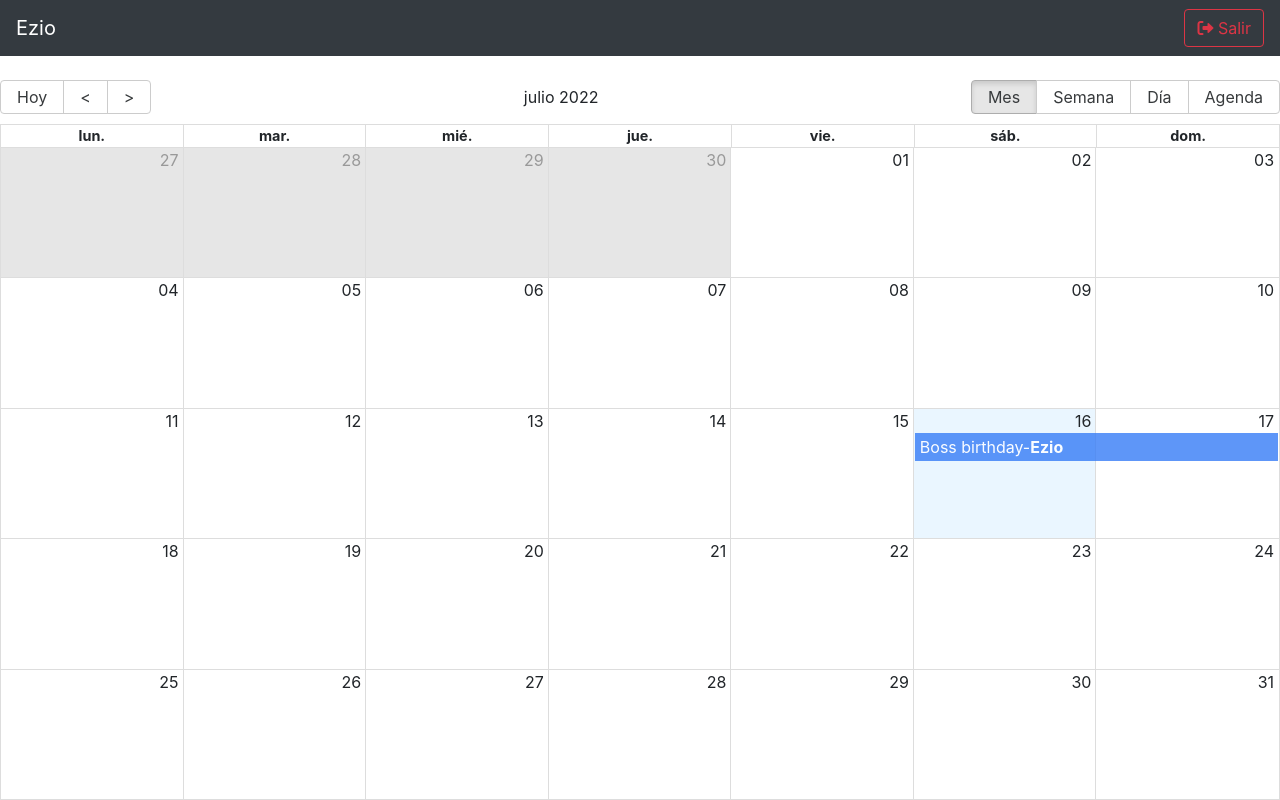
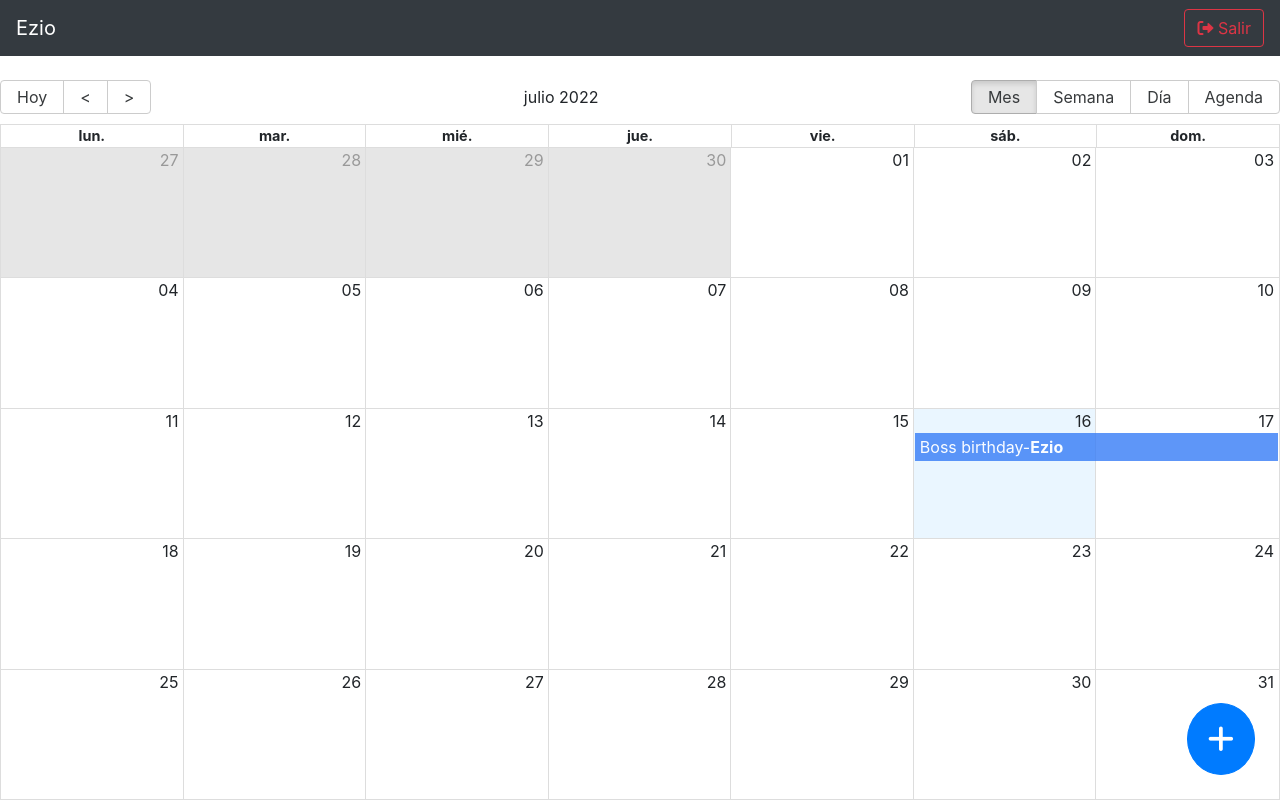
Before and after one commit to ewa1do/React-Course, a React (Vite) app in the folder calendar-app/: page / in a window 1280 px wide. Built offline with nearby package versions, Linux system fonts and the light colour scheme.

Commit message:
CalendarReducer y primeras acciones con los eventos

```diff
--- /dev/null
+++ b/calendar-app/src/actions/events.js
@@ -0,0 +1,15 @@
+import { types } from '../types/types';
+
+export const eventAddNew = (event) => {
+  return {
+    type: types.eventAddNew,
+    payload: event,
+  };
+};
+
+export const eventSetActive = (event) => {
+  return {
+    type: types.eventSetActive,
+    payload: event,
+  };
+};
--- a/calendar-app/src/components/calendar/CalendarScreen.jsx
+++ b/calendar-app/src/components/calendar/CalendarScreen.jsx
@@ -4,10 +4,13 @@ import { Calendar, momentLocalizer } from 'react-big-calendar';
 import moment from 'moment';
 
 import { Navbar } from '../ui/Navbar';
+import { AddNewFab } from '../ui/AddNewFab';
 import { messages } from '../../helpes/calendar-messages';
 import { CalendarEvent } from './CalendarEvent';
 import { CalendarModal } from './CalendarModal';
+
 import { uiOpenModal } from '../../actions/ui';
+import { eventSetActive } from '../../actions/events';
 
 import 'moment/locale/es';
 import './calendar.scss';
@@ -51,10 +54,11 @@ export const CalendarScreen = () => {
     localStorage.getItem('last-view') || 'month'
   );
 
-  const onDoubleClick = (e) => dispatch(uiOpenModal());
+  const onDoubleClick = () => dispatch(uiOpenModal());
 
   const onSelectEvent = (e) => {
-    console.log(e);
+    dispatch(eventSetActive(e));
+    dispatch(uiOpenModal());
   };
 
   const onViewChange = (e) => {
@@ -82,6 +86,8 @@ export const CalendarScreen = () => {
         }}
       />
 
+      <AddNewFab />
+
       <CalendarModal />
     </div>
   );
--- /dev/null
+++ b/calendar-app/src/components/ui/AddNewFab.jsx
@@ -0,0 +1,20 @@
+import { useDispatch } from 'react-redux';
+
+import { uiOpenModal } from '../../actions/ui';
+
+export const AddNewFab = () => {
+  const dispatch = useDispatch();
+
+  const handleOpenModalWhenButtonClicked = () => {
+    dispatch(uiOpenModal());
+  };
+
+  return (
+    <button
+      className='btn btn-primary fab'
+      onClick={handleOpenModalWhenButtonClicked}
+    >
+      <i className='fas fa-plus'></i>
+    </button>
+  );
+};
--- /dev/null
+++ b/calendar-app/src/reducers/calendarReducer.js
@@ -0,0 +1,33 @@
+import moment from 'moment';
+
+import { types } from '../types/types';
+
+const initialState = {
+  events: [
+    {
+      title: 'Boss birthday',
+      start: moment().toDate(),
+      end: moment().add(2, 'hours').toDate(),
+      bgcolor: '#fafafa',
+      notes: 'Comprar el pastel',
+      user: {
+        _id: 123,
+        name: 'Ezio',
+      },
+    },
+  ],
+  activeEvent: null,
+};
+
+export const calendarReducer = (state = initialState, action) => {
+  switch (action.type) {
+    case types.eventSetActive:
+      return {
+        ...state,
+        activeEvent: action.payload,
+      };
+
+    default:
+      return state;
+  }
+};
--- a/calendar-app/src/reducers/rootReducer.js
+++ b/calendar-app/src/reducers/rootReducer.js
@@ -1,8 +1,9 @@
 import { combineReducers } from '@reduxjs/toolkit';
 import { uiReducer } from './uiReducer';
+import { calendarReducer } from './calendarReducer';
 
 export const rootReducer = combineReducers({
   ui: uiReducer,
+  calendar: calendarReducer,
   // TODO: AuthReducer
-  // TODO: CalendarReducer
 });
--- a/calendar-app/src/styles.css
+++ b/calendar-app/src/styles.css
@@ -65,3 +65,14 @@ body {
   display: flex;
   border: 0 solid gray !important;
 }
+
+/* FABS */
+
+.fab {
+  border-radius: 50%;
+  bottom: 25px;
+  font-size: 30px;
+  padding: 20px;
+  position: fixed;
+  right: 25px;
+}
--- a/calendar-app/src/types/types.js
+++ b/calendar-app/src/types/types.js
@@ -1,4 +1,7 @@
 export const types = {
   uiOpenModal: '[UI] Open modal',
   uiCloseModal: '[UI] Close modal',
+
+  eventAddNew: '[event] Add new',
+  eventSetActive: '[event] Set active',
 };
```
